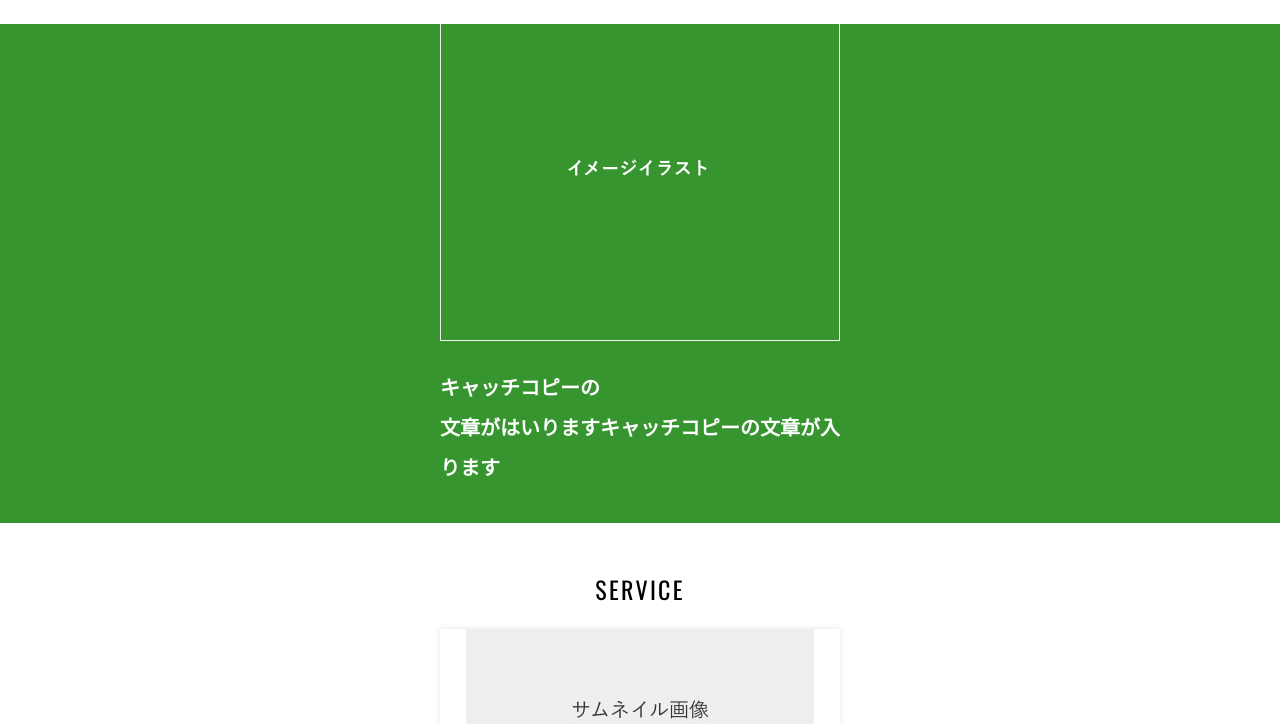
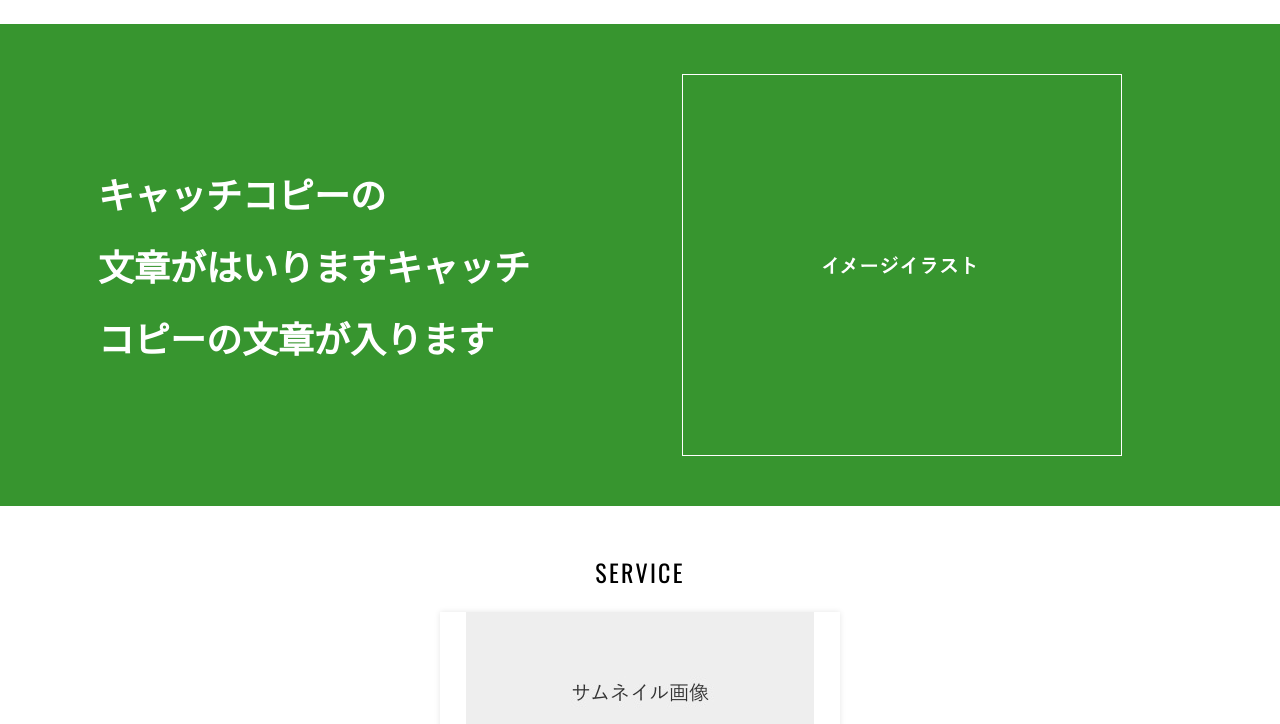
Before and after one commit to zakazan/mdn_coading_textbook, a plain HTML site: page EXERCISE01/index.html in a window 1280 px wide. Shown: the part 76-800 px from the top of the page. Drawn offline with nearby package versions, Linux system fonts and the light colour scheme.

Commit message:
PCメインビジュアル

```diff
--- a/EXERCISE01/css/common.css
+++ b/EXERCISE01/css/common.css
@@ -54,3 +54,14 @@ html {
     font-weight: bold;
     text-align: center;
 }
+
+/* word-break */
+.br_PC {
+ display: none;
+}
+
+@media screen and (min-width: 768px) {
+    .br_PC {
+        display: block;
+    }
+}
--- a/EXERCISE01/css/top.css
+++ b/EXERCISE01/css/top.css
@@ -149,6 +149,12 @@
     margin-top: 50px;
 }
 
+@media screen and (min-width: 768px), print {
+    .mainContents {
+        margin-top: 100px;
+    }
+}
+
 /* mainVisual */
 .mainVisual {
     background-color: #37952f;
@@ -177,6 +183,38 @@
 
 .mainVisual__image {
     grid-area: image;
+}
+
+@media screen and (min-width: 768px) {
+    .mainVisual {
+        min-height: 480px;
+        padding: 50px 0;
+    }
+
+    .mainVisual__inner {
+        grid-template-columns: auto auto;
+        grid-template-rows: 1fr;
+        grid-template-areas:
+        'catch image';
+        gap: 92px;
+        max-width: 1084px;
+    }
+
+    .mainVisual__catch {
+        display: flex;
+        align-items: center;
+        font-size: 36px;
+    }
+}
+
+@media screen and (max-width: 1084px) {
+    .mainVisual {
+        padding: 50px 35px;
+    }
+
+    .mainVisual__catch {
+        font-size: 24px;
+    }
 }
 
 /* section */
--- a/EXERCISE01/index.html
+++ b/EXERCISE01/index.html
@@ -31,7 +31,7 @@
   <main class="mainContents">
     <div class="mainVisual">
       <div class="mainVisual__inner">
-        <p class="mainVisual__catch">キャッチコピーの<br>文章がはいりますキャッチコピーの文章が入ります</p>
+        <p class="mainVisual__catch">キャッチコピーの<br>文章がはいりますキャッチ<br class="br_PC">コピーの文章が入ります</p>
         <div class="mainVisual__image"><img src="img/mv_illust.svg" alt="イメージイラスト"></div>
       </div>
     </div>
```
